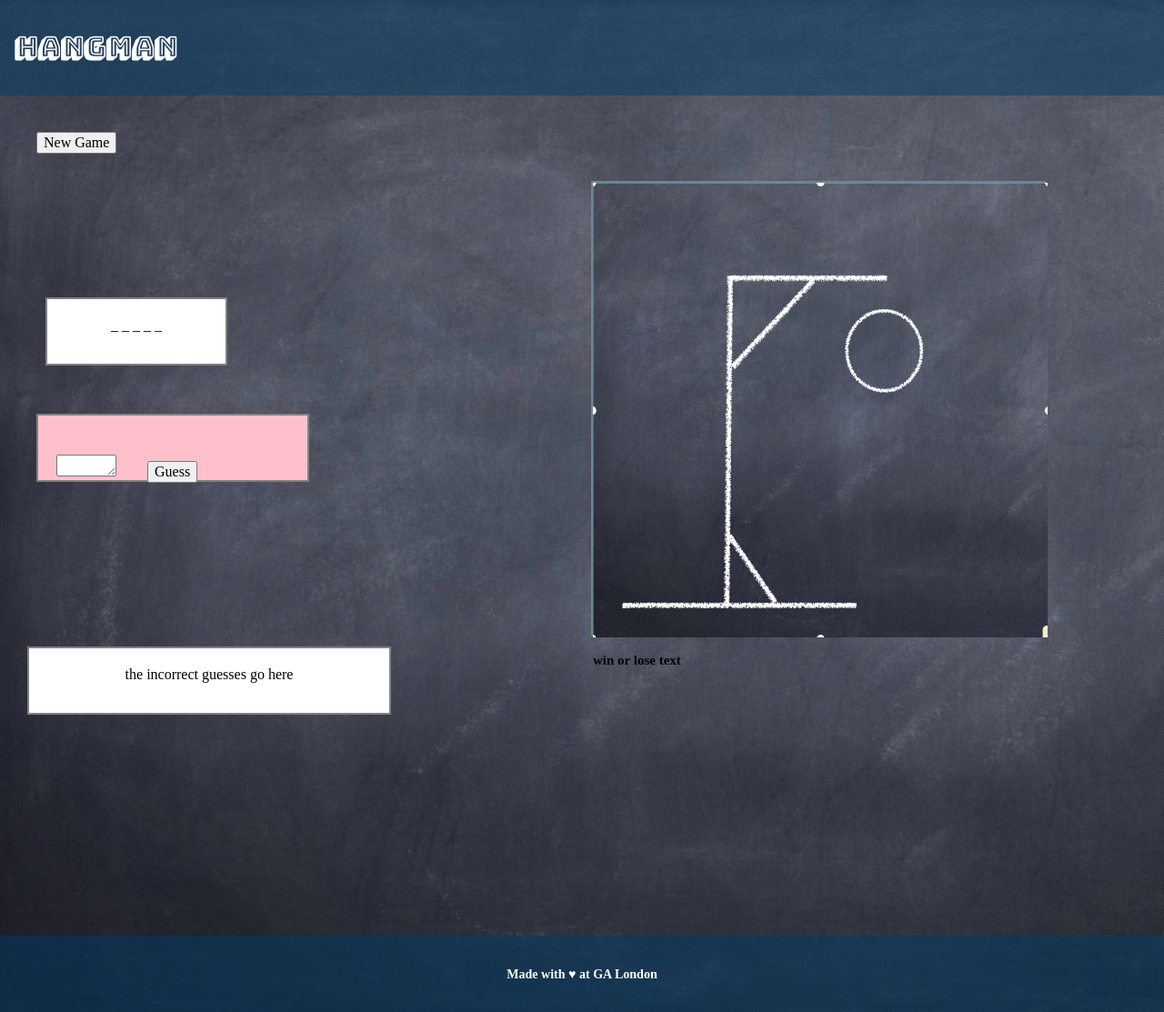
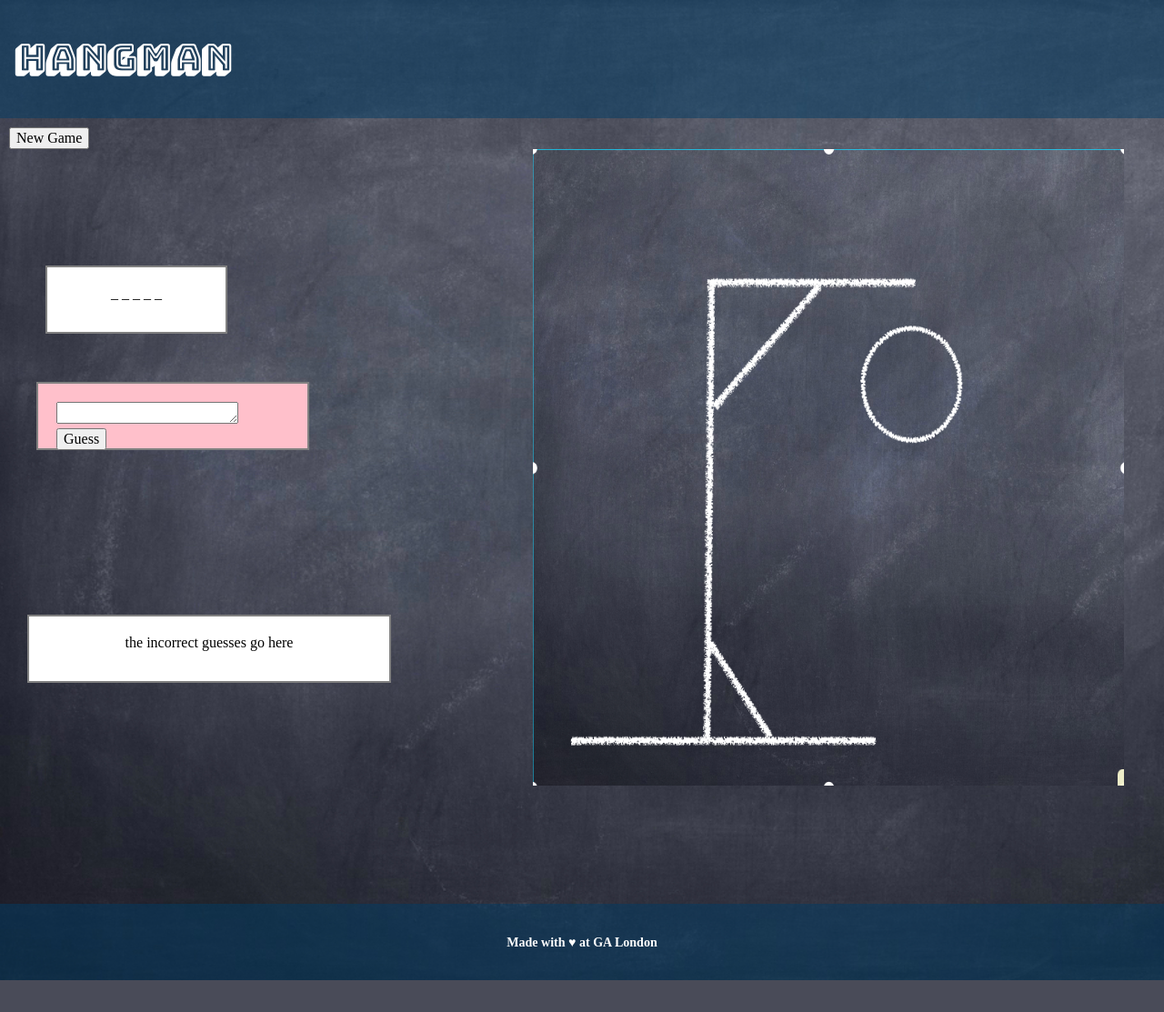
Before and after one commit to sarahlikeshiny/project-1, a PHP site: page / in a window 1280 px wide. Shown: the whole page at 91% size. After the commit the page ends 1078 px from the top, so only its background shows below. Run offline with PHP 8.4, Linux system fonts and the light colour scheme; some libraries are stand-ins or nearby versions; some web fonts are replaced.

Commit message:
updated styling

```diff
--- a/css/style.css
+++ b/css/style.css
@@ -35,23 +35,34 @@ header, h1 {
   text-align:left;
   font-family: 'Bungee Shade', cursive;
   color: white;
-  font-size: 30px;
+  font-size: 40px;
 
 }
-button {
+section {
+  position:absolute;
+  margin-right: 50%;
+}
+section button {
   margin:30px;
 }
 div {
   position:absolute;
-  margin-left: 50%;
+  margin-left: 45%;
+  margin-right: 10px;
   /*height:500px;*/
-  border: 2px solid grey;
+  /*border: 2px solid grey;*/
   /*margin-top: 100px;*/
 }
-div, img {
-  width:500px;
-  height:500px;
+img {
+  position:absolute;
+  width:650px;
+  height:700px;
+
 }
+
+
+
+
 p {
   position:absolute;
   margin-top: 10%;
@@ -79,6 +90,9 @@ form {
   border:2px solid grey;
   padding:20px
 }
+textarea {
+  width: 200px;
+}
 
 footer {
   clear:both;
--- a/index.html
+++ b/index.html
@@ -18,6 +18,7 @@
   </header>
   <main>
     <!-- <img src="images/blackboard.001.jpeg" alt="blackboard background"> -->
+
           <button type="button" name="reset" id ="reset">New Game</button>
         <form class="gameboard" action="index.html" method="post">
           <textarea name="userInput" rows="1" cols="5"></textarea>
@@ -25,9 +26,11 @@
         </form>
           <p class="incorrect">the incorrect guesses go here</p>
           <p class="word"> the word goes here</p>
+      </form>
+
     <div class="hangman">
       <img src="images/step one.png" alt="step one">
-      <h2>win or lose text</h2>
+      <h2></h2>
     </div>
   </main>
   <footer>
```
Lines whose indentation alone changed are shown as unchanged.
